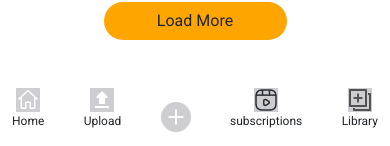
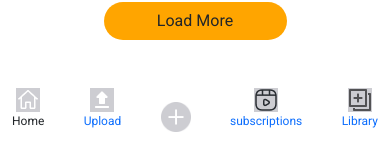
Before and after one commit to zuri-training/colflix_team117, a Django app: template colflix_team117/templates/Home.html in a window 390 px wide. Shown: the part 3109-3255 px from the top of the page. Run offline with Django 4.2, Linux system fonts and the light colour scheme; the template is opened without the code that fills it, so the values that code supplies are empty; some libraries are stand-ins or nearby versions.

Commit message:
Ch: Modified mobile nav link

```diff
--- a/colflix_team117/templates/Home.html
+++ b/colflix_team117/templates/Home.html
@@ -275,21 +275,21 @@
                         <img src="./assets/images/home.png" width="24px" height="24px" class="bg-color align-self-center" alt="home background"/>
                         <p>Home</p>
                     </a>
-                    <div class="d-flex flex-column align-content-center" >
+                    <a href="#" class="d-flex flex-column align-content-center text-decoration-none" >
                         <img src="./assets/images/upload.png" width="24px" height="24px" class="bg-color align-self-center" alt="upload background"/>
                         <p>Upload</p>
-                    </div>
-                    <div class="d-flex flex-column justify-content-center">
+                    </a>
+                    <a href="#" class="d-flex flex-column justify-content-center text-decoration-none">
                         <img src="./assets/images/plus.png" width="30px" height="30px" class="align-self-center" alt="plus background"/>
-                    </div>
-                    <div class="d-flex flex-column align-content-center">
+                    </a>
+                    <a href="#" class="d-flex flex-column align-content-center text-decoration-none">
                         <img src="./assets/images/video-play.png" width="24px" height="24px"  class="bg-color align-self-center" alt="video play background"/>
                         <p>subscriptions</p>
-                    </div>
-                    <div class="d-flex flex-column align-content-center">
+                    </a>
+                    <a href="#" class="d-flex flex-column align-content-center text-decoration-none">
                         <img src="./assets/images/library.png" width="24px" height="24px" class="bg-color img-fluid align-self-center" alt="user background"/>
                         <p>Library</p>
-                    </div>
+                    </a>
                 </div>
             </div>
          </main>
```
